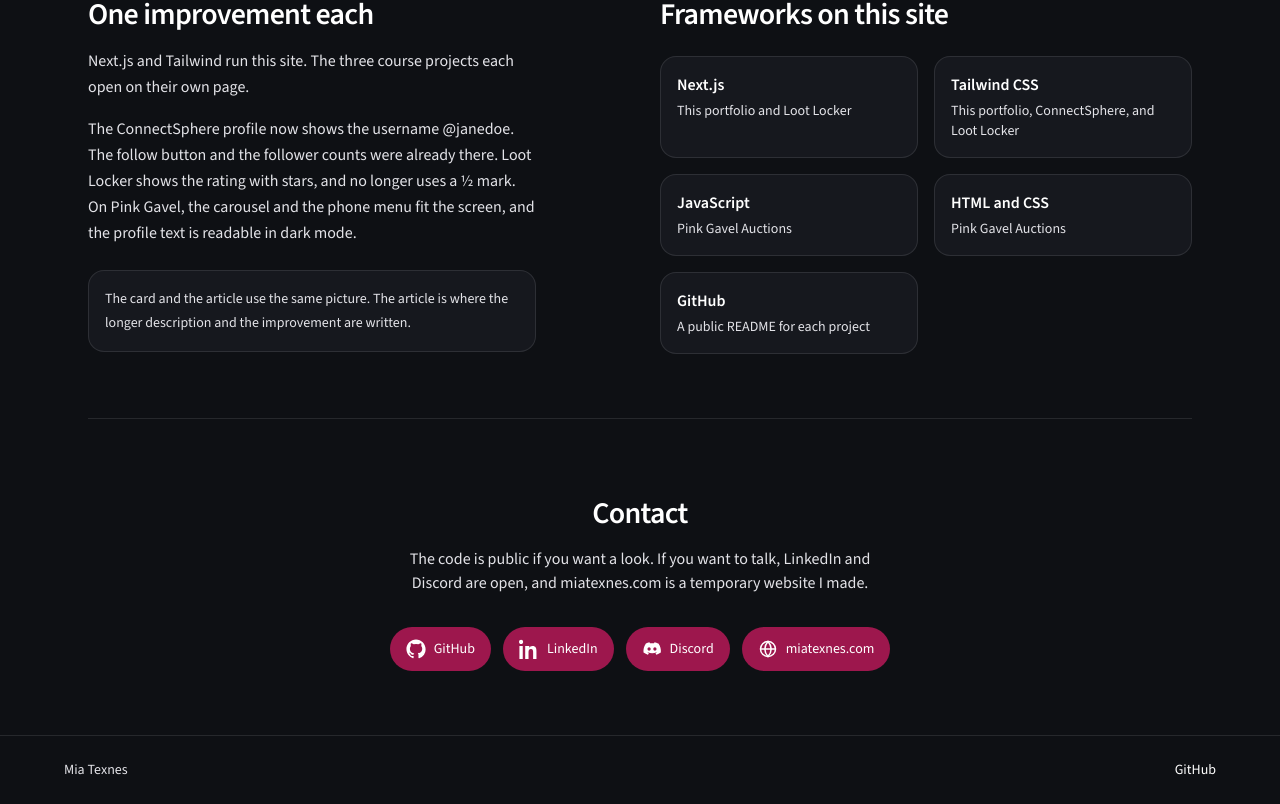
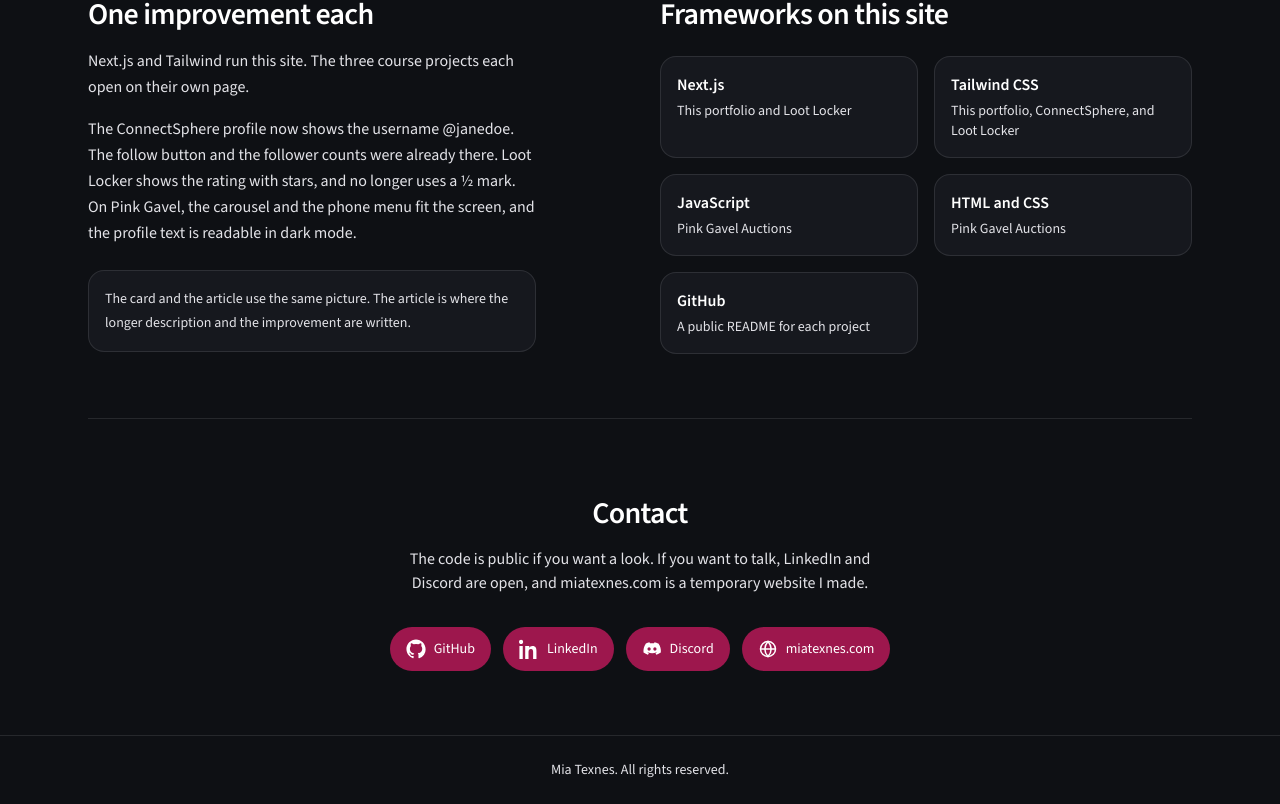
Before and after one commit to MiaTexnes/Portfolio-2, a Next.js app: page / in a window 1280 px wide. Shown: the part 1424-2228 px from the top of the page. Built offline with nearby package versions, Linux system fonts and the light colour scheme.

Commit message:
Center the footer and drop the GitHub link.

```diff
--- a/components/Footer.js
+++ b/components/Footer.js
@@ -1,15 +1,7 @@
 export default function Footer() {
   return (
-    <footer className="border-t border-[#ececf1] px-6 py-6 text-sm dark:text-[#e3e3e8] text-[#4b5563] dark:border-white/10">
-      <div className="mx-auto flex max-w-6xl flex-wrap items-center justify-between gap-3">
-        <p>Mia Texnes</p>
-        <a
-          href="https://github.com/MiaTexnes"
-          className="text-[#1c1c1f] no-underline dark:text-white"
-        >
-          GitHub
-        </a>
-      </div>
+    <footer className="border-t border-[#ececf1] px-6 py-6 text-center text-sm text-[#4b5563] dark:border-white/10 dark:text-[#e3e3e8]">
+      <p>Mia Texnes. All rights reserved.</p>
     </footer>
   );
 }
```
